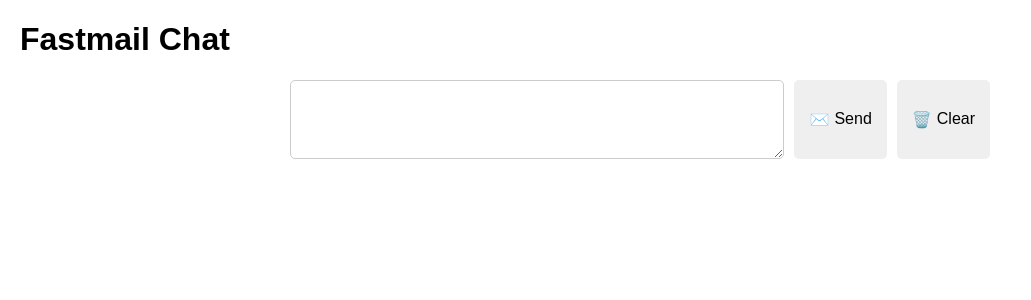
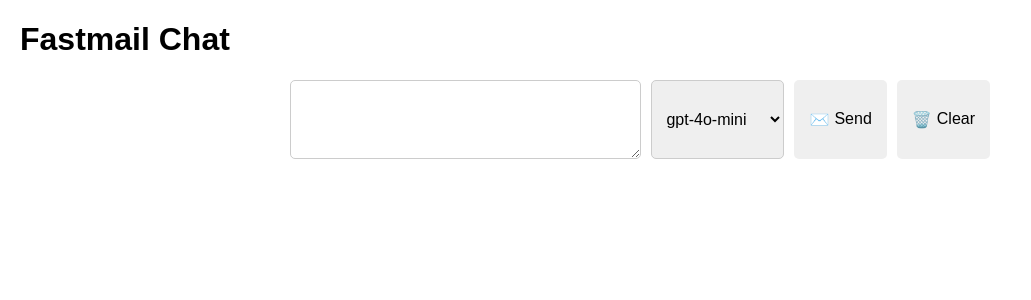
Before and after one commit to jeffjjohnston/fastmail-chat, a Flask app: page / in a window 1280 px wide. Shown: the top 300 px of the page, without its empty margins (0-1031 px from the left). Run offline with Flask 3, Linux system fonts and the light colour scheme; parts of the project's set-up code (start-up, migrations or seed data) failed here and were passed over.

Commit message:
Add model selection to chat interface

```diff
--- a/app.py
+++ b/app.py
@@ -91,10 +91,22 @@
     )
 ]
 
+MODELS = [
+    "gpt-4o",
+    "gpt-4o-mini",
+    "gpt-4.1",
+    "gpt-4.1-mini",
+    "gpt-4.1-nano",
+    "o4-mini",
+    "o3",
+]
+DEFAULT_MODEL = "gpt-4o-mini"
+
 
 @app.route("/", methods=["GET", "POST"])
 def index():
     """Main route for the application."""
+    selected_model = session.get("model", DEFAULT_MODEL)
     if request.method == "POST":
         if request.form.get("action") == "clear":
             session.pop("previous_response_id", None)
@@ -102,10 +114,12 @@
             return redirect(url_for("index"))
 
         message = request.form.get("message", "")
+        selected_model = request.form.get("model", selected_model)
+        session["model"] = selected_model
         previous_id = session.get("previous_response_id")
 
         resp = client.responses.create(
-            model="gpt-4o-mini",
+            model=selected_model,
             tools=TOOLS,
             input=message,
             instructions="Use the Email tool",
@@ -131,7 +145,12 @@
         return redirect(url_for("index"))
 
     history = session.get("history", [])
-    return render_template("index.html", history=history)
+    return render_template(
+        "index.html",
+        history=history,
+        models=MODELS,
+        selected_model=selected_model,
+    )
 
 
 if __name__ == "__main__":
--- a/templates/index.html
+++ b/templates/index.html
@@ -14,6 +14,12 @@
         form { display: flex; gap: 10px; margin-top: 20px; max-width: 700px; margin-left: auto; margin-right: auto; }
         textarea {
             flex: 1;
+            padding: 10px;
+            border: 1px solid #ccc;
+            border-radius: 5px;
+            font-size: 1rem;
+        }
+        select {
             padding: 10px;
             border: 1px solid #ccc;
             border-radius: 5px;
@@ -71,6 +77,11 @@
     </div>
     <form method="post">
         <textarea name="message" rows="3" required></textarea>
+        <select name="model">
+            {% for model in models %}
+            <option value="{{ model }}" {% if selected_model == model %}selected{% endif %}>{{ model }}</option>
+            {% endfor %}
+        </select>
         <button type="submit" class="send-btn">✉️<span>Send</span><span class="spinner"></span></button>
         <button type="submit" name="action" value="clear" formnovalidate class="clear-btn">🗑️<span>Clear</span></button>
     </form>
@@ -89,8 +100,10 @@
             if (submitter && submitter.classList.contains('send-btn')) {
                 const sendBtn = submitter;
                 const clearBtn = document.querySelector('.clear-btn');
+                const select = document.querySelector('select[name="model"]');
                 sendBtn.disabled = true;
                 clearBtn.disabled = true;
+                if (select) select.disabled = true;
                 sendBtn.querySelector('.spinner').style.display = 'inline-block';
 
                 const chat = document.querySelector('.chat-container');
```
